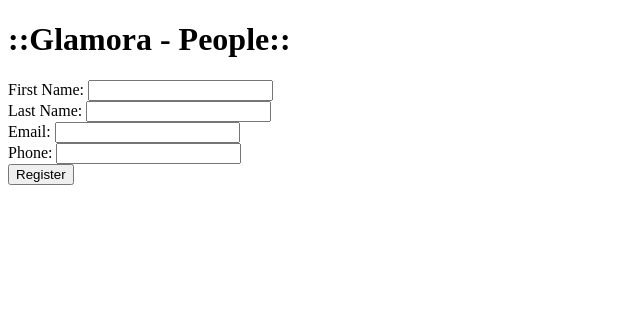
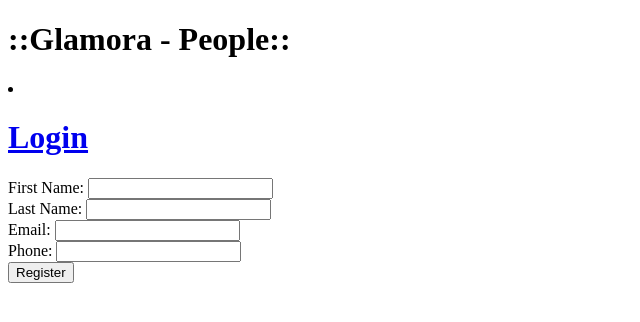
Before and after one commit to eizqil/Glamora---register, a plain HTML site: page index.html in a window 1280 px wide. Shown: the whole page, without its empty margins (0-640 px from the left). Drawn offline with Linux system fonts and the light colour scheme.

Commit message:
Update index.html

```diff
--- a/index.html
+++ b/index.html
@@ -50,6 +50,12 @@
   <header>
     <h1>::Glamora - People::</h1>
   </header>
+<header>
+  <li>    <a class="delink delink-login" href="./login.html">
+          <h1>Login</h1>
+        </a></li>
+</header>
+
   <main>
     <form id="registrationForm">
       <div>
```
